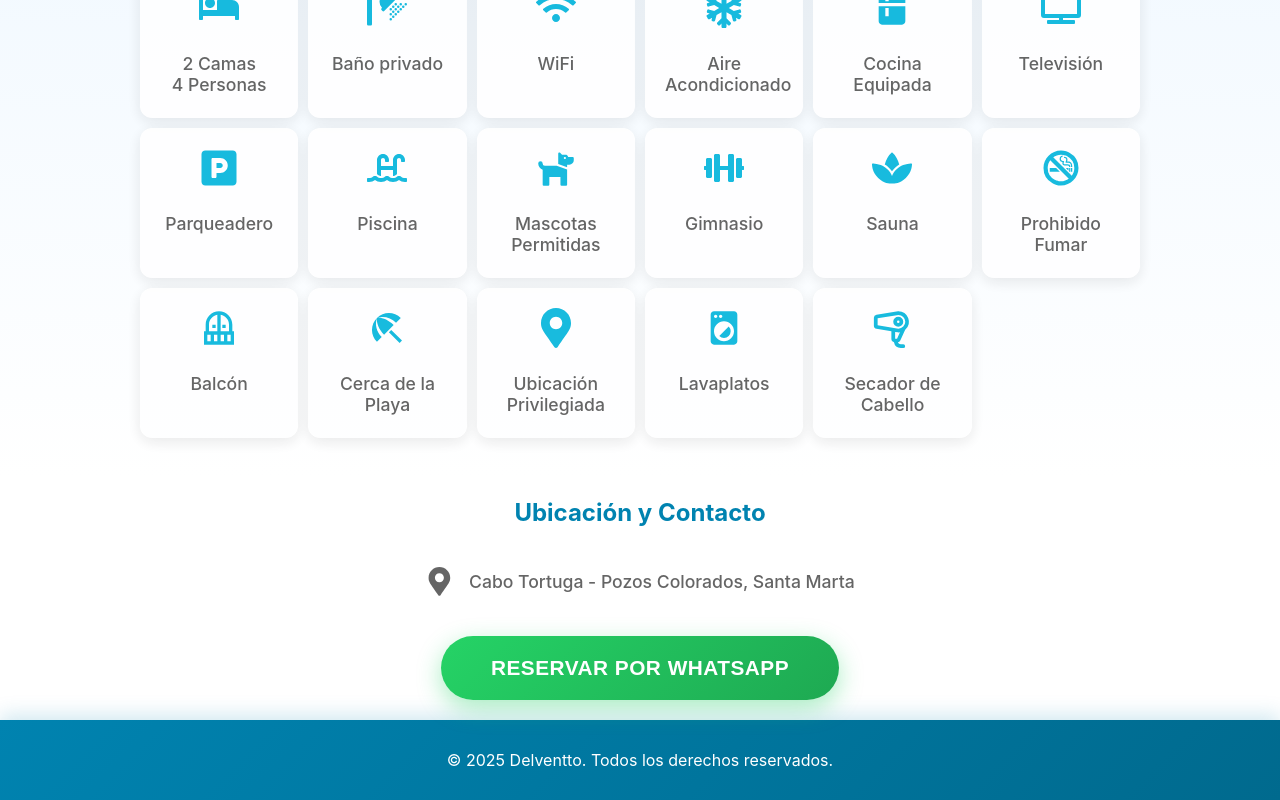
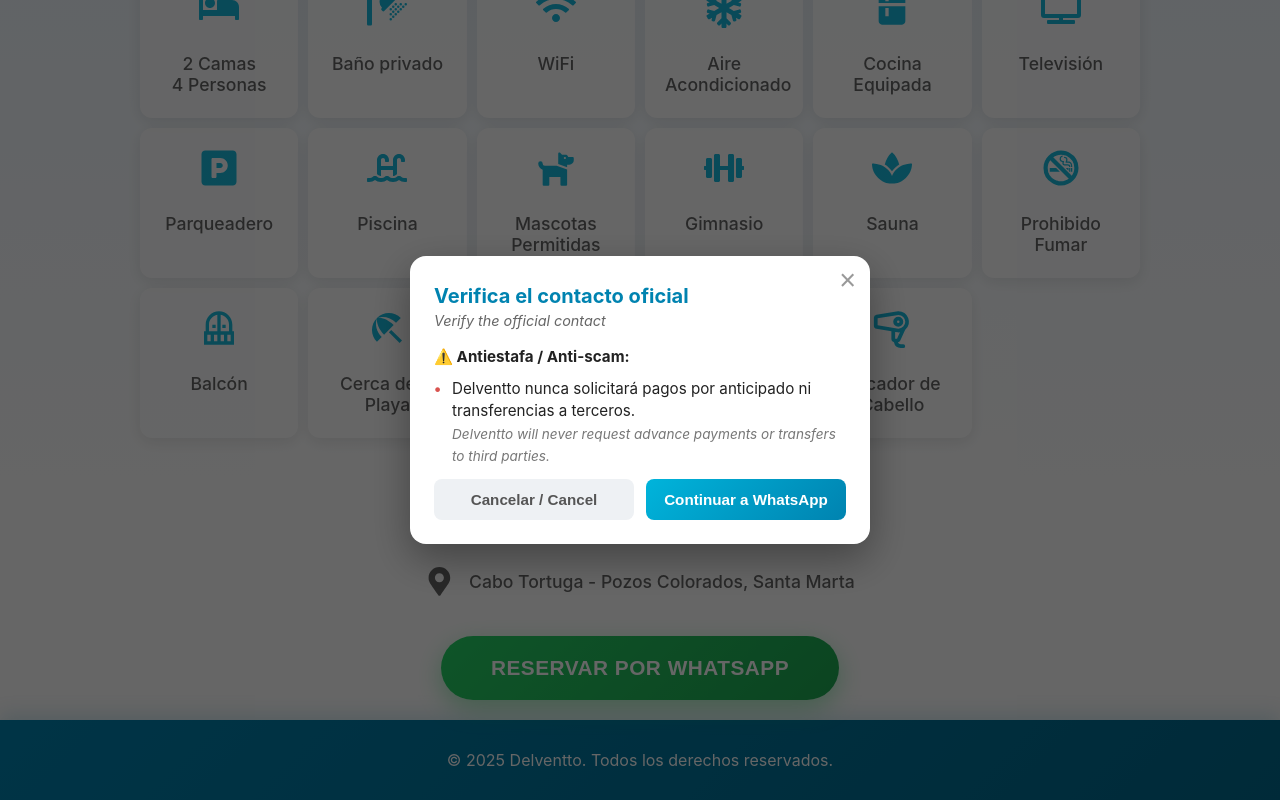
Before and after one commit to vanessar810/delventto, a React (Create React App) app: page / in a window 1280 px wide. Both pictures are taken after a click on the button "RESERVAR POR WHATSAPP". Shown: the part 980-1780 px from the top of the page. Built offline with nearby package versions, Linux system fonts and the light colour scheme.

Commit message:
Secure Whatsapp

```diff
--- a/src/App.css
+++ b/src/App.css
@@ -351,3 +351,127 @@ font-size: 2.5rem;
     height: 60px;
   }
 }
+.secure-modal-overlay {
+  position: fixed;
+  inset: 0;
+  background: rgba(0, 0, 0, 0.6);
+  display: flex;
+  align-items: center;
+  justify-content: center;
+  z-index: 1000;
+  padding: 20px;
+}
+
+.secure-modal {
+  position: relative;
+  background: #ffffff;
+  border-radius: 16px;
+  max-width: 460px;
+  width: 100%;
+  padding: 28px 24px 24px;
+  box-shadow: 0 15px 40px rgba(0, 0, 0, 0.35);
+  font-size: 0.95rem;
+  color: #222;
+}
+
+.secure-modal-close {
+  position: absolute;
+  top: 10px;
+  right: 14px;
+  background: none;
+  border: none;
+  font-size: 1.8rem;
+  line-height: 1;
+  cursor: pointer;
+  color: #999;
+}
+
+.secure-modal-title {
+  font-size: 1.25rem;
+  margin-bottom: 4px;
+  color: #0083b0;
+}
+
+.secure-modal-subtitle {
+  font-size: 0.9rem;
+  color: #666;
+  margin-bottom: 18px;
+  font-style: italic;
+}
+
+.secure-modal-warnings ul {
+  list-style: none;
+  padding: 0;
+  margin: 12px 0 0;
+}
+
+.secure-modal-warnings li {
+  margin-bottom: 12px;
+  padding-left: 18px;
+  position: relative;
+  line-height: 1.45;
+}
+
+.secure-modal-warnings li::before {
+  content: "•";
+  position: absolute;
+  left: 0;
+  color: #d9534f;
+  font-weight: bold;
+}
+
+.secure-modal-warnings em {
+  color: #777;
+  font-size: 0.85rem;
+}
+
+.secure-modal-contact {
+  margin: 18px 0;
+  padding: 12px;
+  background: #f0f8ff;
+  border-radius: 8px;
+  font-size: 0.95rem;
+  word-break: break-all;
+}
+
+.secure-modal-actions {
+  display: flex;
+  gap: 12px;
+  margin-top: 8px;
+}
+
+.secure-modal-btn {
+  flex: 1;
+  padding: 12px 16px;
+  border: none;
+  border-radius: 8px;
+  font-size: 0.95rem;
+  font-weight: 600;
+  cursor: pointer;
+  transition: all 0.2s ease;
+}
+
+.secure-modal-cancel {
+  background: #eef1f4;
+  color: #555;
+}
+
+.secure-modal-confirm {
+  background: linear-gradient(135deg, #00b4db 0%, #0083b0 100%);
+  color: #fff;
+}
+
+.secure-modal-btn:hover {
+  transform: translateY(-2px);
+  box-shadow: 0 5px 15px rgba(0, 131, 176, 0.3);
+}
+
+@media (max-width: 768px) {
+  .secure-modal {
+    padding: 24px 18px 18px;
+  }
+
+  .secure-modal-actions {
+    flex-direction: column;
+  }
+}
--- a/src/App.js
+++ b/src/App.js
@@ -54,9 +54,22 @@ import img39 from './assets/images/39.jpeg';
 import img40 from './assets/images/40.jpeg';
 import img41 from './assets/images/41.jpeg';
 
+const decode = (b64) =>
+  typeof window === 'undefined'
+    ? atob(b64)
+    : decodeURIComponent(
+        Array.prototype.map
+          .call(atob(b64), (c) => '%' + ('00' + c.charCodeAt(0).toString(16)).slice(-2))
+          .join('')
+      );
+
+const PHONE_B64 = 'KzU3MzA0MTE3NTExOA==';
+const MSG_B64 = 'SG9sYSwgZXN0b3kgaW50ZXJlc2FkbyBlbiBlbCBBcGFydGFtZW50byBEZWx2ZW50dG8=';
+
 function App() {
   const [currentImageIndex, setCurrentImageIndex] = useState(0);
   const [thumbnailScroll, setThumbnailScroll] = useState(0);
+  const [isSecureModalOpen, setIsSecureModalOpen] = useState(false);
   const thumbnailsContainerRef = useRef(null);
   const touchStartX = useRef(null);
 
@@ -111,8 +124,8 @@ function App() {
     ],
     location: {
       address: "Cabo Tortuga - Pozos Colorados, Santa Marta",
-      phone: "+57 304 117 51 18",
-      whatsappMessage: "Hola, estoy interesado en el Apartamento Delventto"
+      phone: decode(PHONE_B64),
+      whatsappMessage: decode(MSG_B64)
     }
   };
 
@@ -180,8 +193,15 @@ function App() {
   }, []);
 
   const handleWhatsAppClick = () => {
+    setIsSecureModalOpen(true);
+  };
+
+  const closeSecureModal = () => setIsSecureModalOpen(false);
+
+  const openWhatsApp = () => {
     const url = `https://wa.me/${apartmentData.location.phone.replace(/[^0-9]/g, '')}?text=${encodeURIComponent(apartmentData.location.whatsappMessage)}`;
-    window.open(url, '_blank');
+    window.open(url, '_blank', 'noopener,noreferrer');
+    setIsSecureModalOpen(false);
   };
 
   return (
@@ -277,6 +297,26 @@ function App() {
       <footer className="footer">
         <p>&copy; 2025 Delventto. Todos los derechos reservados.</p>
       </footer>
+
+      {isSecureModalOpen && (
+        <div className="secure-modal-overlay" onClick={closeSecureModal}>
+          <div className="secure-modal" onClick={(e) => e.stopPropagation()}>
+            <button className="secure-modal-close" onClick={closeSecureModal} aria-label="Cerrar">&times;</button>
+            <h3 className="secure-modal-title">Verifica el contacto oficial</h3>
+            <p className="secure-modal-subtitle">Verify the official contact</p>
+            <div className="secure-modal-warnings">
+              <p><strong>⚠️ Antiestafa / Anti-scam:</strong></p>
+              <ul>
+                <li>Delventto nunca solicitará pagos por anticipado ni transferencias a terceros.<br/><em>Delventto will never request advance payments or transfers to third parties.</em></li>
+              </ul>
+            </div>
+            <div className="secure-modal-actions">
+              <button className="secure-modal-btn secure-modal-cancel" onClick={closeSecureModal}>Cancelar / Cancel</button>
+              <button className="secure-modal-btn secure-modal-confirm" onClick={openWhatsApp}>Continuar a WhatsApp</button>
+            </div>
+          </div>
+        </div>
+      )}
     </div>
   );
 }
```
